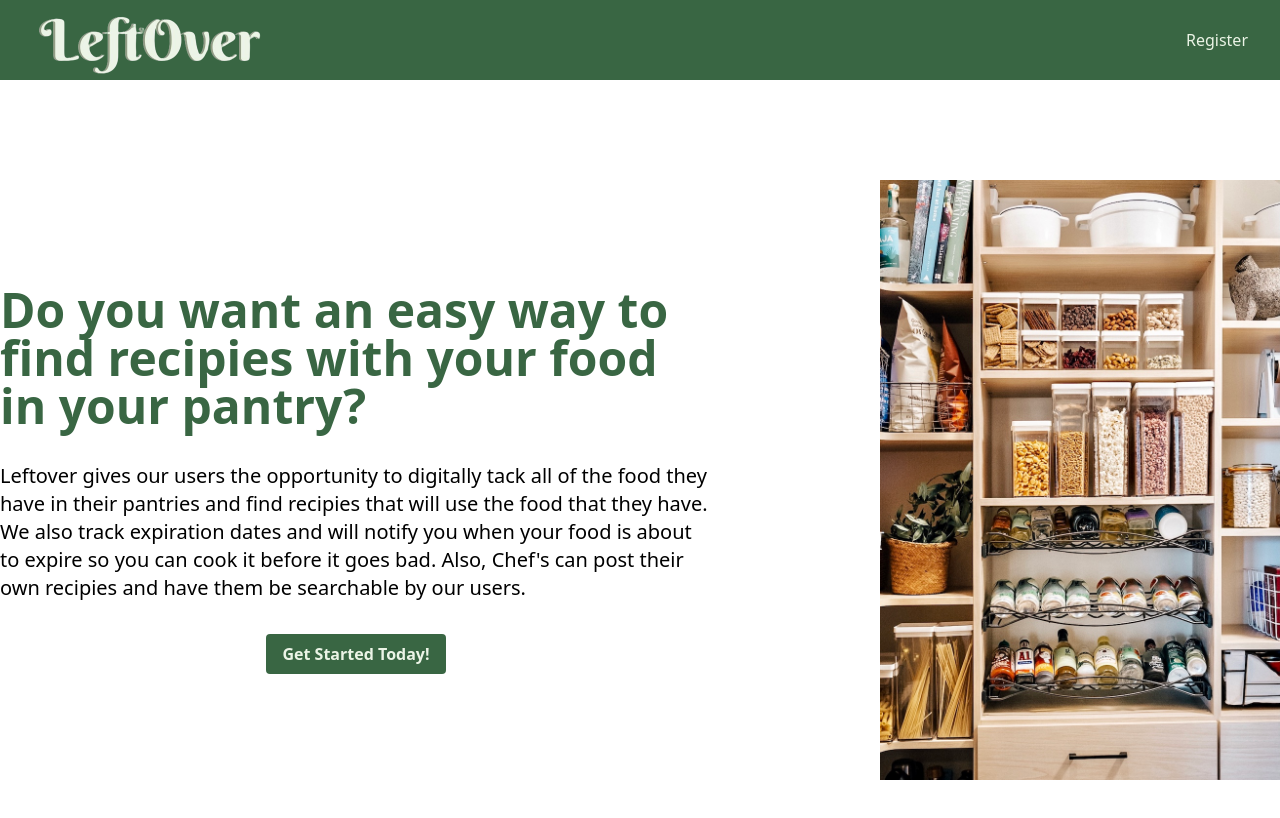
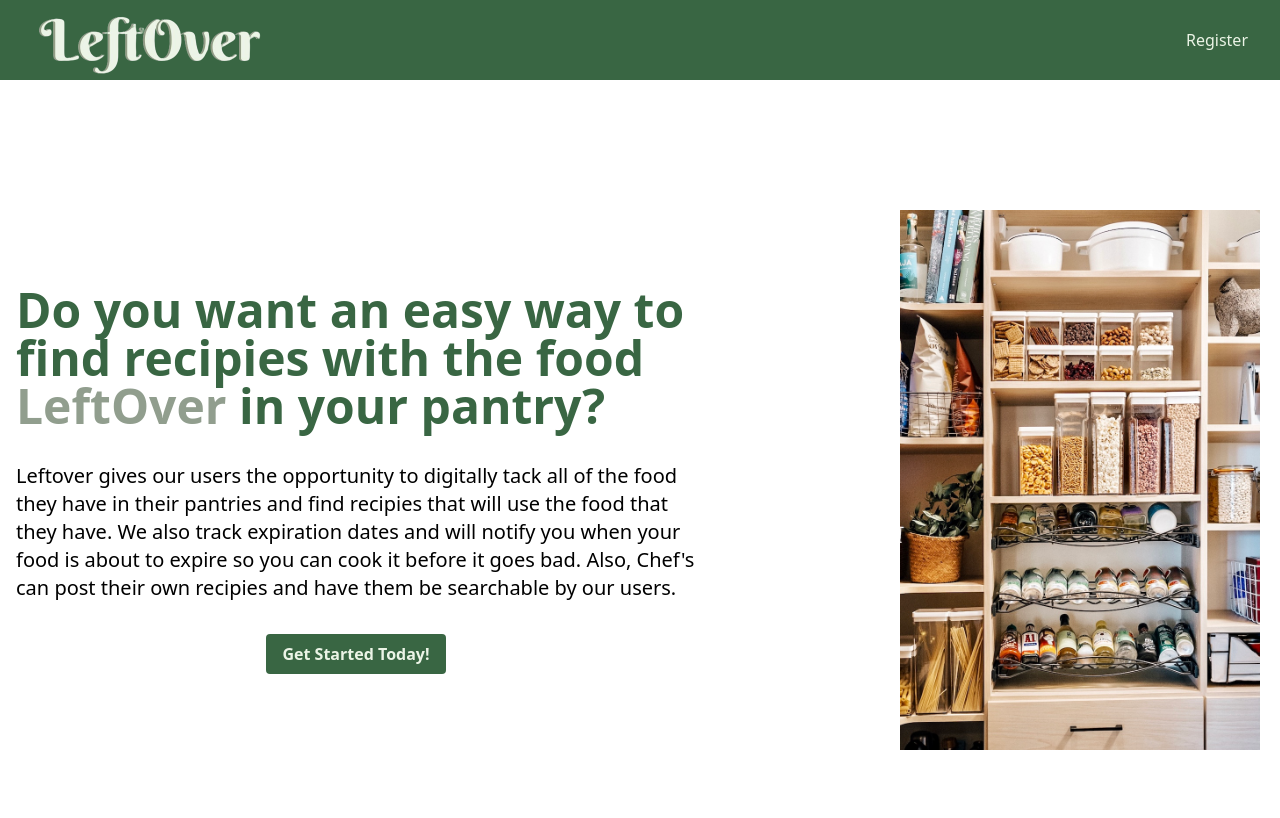
Before and after one commit to mastergoureau/EPantry, a Next.js app in the folder COP4521/leftover/: page / in a window 1280 px wide. Shown: the top 818 px of the page. Built offline with nearby package versions, Linux system fonts and the light colour scheme.

Commit message:
Finishes the Home page (for now)

```diff
--- a/COP4521/leftover/src/app/layout.js
+++ b/COP4521/leftover/src/app/layout.js
@@ -21,6 +21,7 @@ export default function RootLayout({ children }) {
         <link rel="apple-touch-icon" sizes="180x180" href="/pple-touch-icon.png" />
         <link rel="icon" type="image/png" sizes="32x32" href="/favicon-32x32.png"/>
         <link rel="icon" type="image/png" sizes="16x16" href="/favicon-16x16.png"/>
+        <meta name="viewport" content="width=device-width, initial-scale=1.0" />
       </Head>
       <body className={'bg-background' + inter.className}>
           <Header />
--- a/COP4521/leftover/src/app/page.js
+++ b/COP4521/leftover/src/app/page.js
@@ -3,11 +3,11 @@ import Link from 'next/link';
 
 export default function Home() {
   return (
-    <div className="w-full h-screen flex items-center justify-center">
+    <div className="w-full lg:h-screen flex items-center justify-center">
       <div>
         <div className="container mx-auto flex flex-col lg:flex-row lg:gap-2 gap-6 space-x-extra">
-          <div className="flex items-center justify-center flex-col gap-y-8 mt-8 lg:mt-0">
-            <h1 className="text-5xl font-bold text-primary">Do you want an easy way to find recipies with your food in your pantry?</h1>
+          <div className="flex items-center justify-center flex-col gap-y-8 mt-20 lg:mt-0 mx-4">
+            <h1 className="text-5xl font-bold text-primary">Do you want an easy way to find recipies with the food <span className="text-secondary">LeftOver </span>in your pantry?</h1>
             <p className="text-xl">Leftover gives our users the opportunity to digitally tack all of the food they have in their pantries and find recipies that will use the food that they have.
               We also track expiration dates and will notify you when your food is about to expire so you can cook it before it goes bad.
               Also, Chef's can post their own recipies and have them be searchable by our users.
@@ -18,7 +18,7 @@ export default function Home() {
             </button>
             </Link>
           </div>
-          <Image src="/pantry.jpg" width={400} height={300} />
+          <Image className="px-5 hidden sm:block" src="/pantry.jpg" width={400} height={300} />
         </div>
       </div>
     </div>
--- a/COP4521/leftover/tailwind.config.js
+++ b/COP4521/leftover/tailwind.config.js
@@ -14,6 +14,9 @@ module.exports = {
       'accent': '#c0c0c0',
       'muted': '#EBF4E6',
      },
+     container: {
+      center: true,
+    },
     extend: {
       backgroundImage: {
         'cooking': "url('/cooking.jpg')",
```
